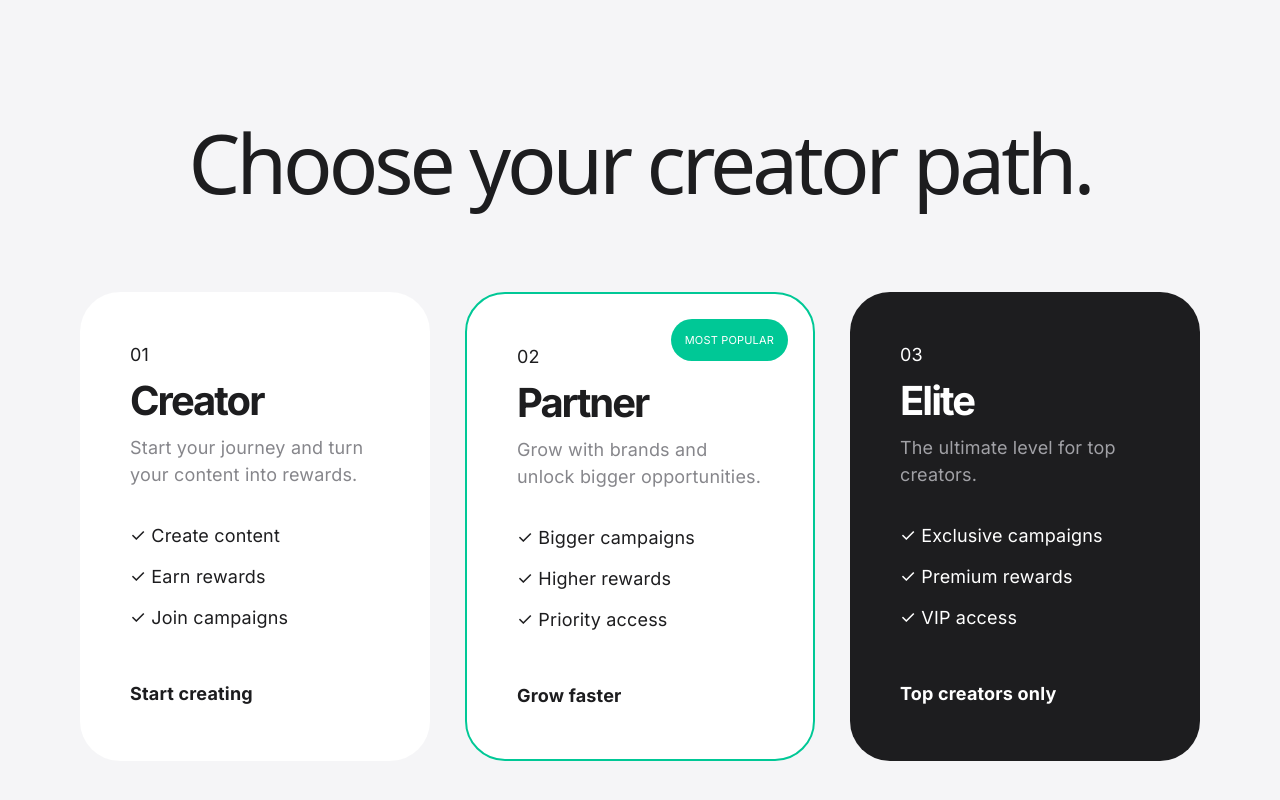
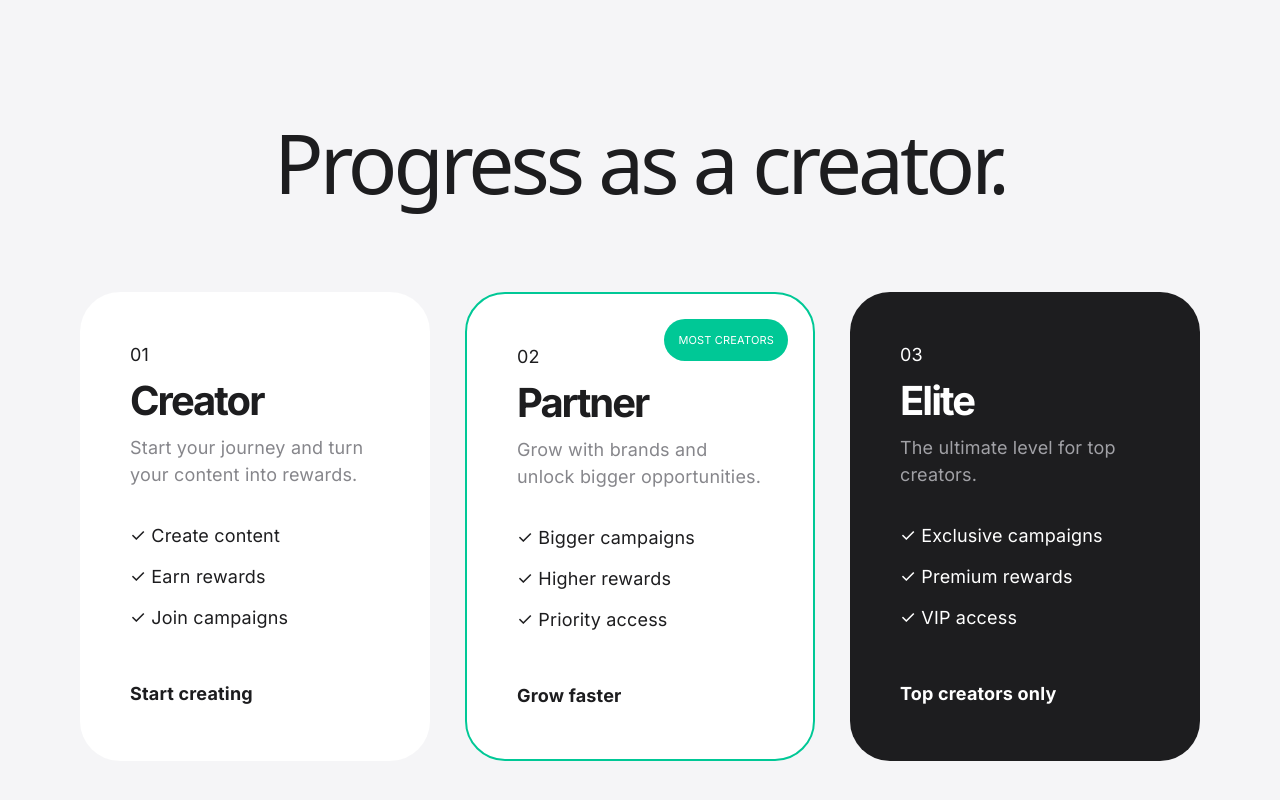
Before and after one commit to jibdevs/SQ-QUESTION-CREATOR, a React (Vite) app: page / in a window 1280 px wide. Shown: the part 3540-4340 px from the top of the page. Built offline with nearby package versions, Linux system fonts and the light colour scheme.

Commit message:
update creator journey section

```diff
--- a/src/App.css
+++ b/src/App.css
@@ -425,7 +425,7 @@ textarea{
 
 
 .partner::before{
-  content:"MOST POPULAR";
+  content:"MOST CREATORS";
   position:absolute;
   top:25px;
   right:25px;
--- a/src/App.jsx
+++ b/src/App.jsx
@@ -367,7 +367,7 @@ Unlock rewards based on your performance.
 
 
 <h2>
-Choose your creator path.
+  Progress as a creator.
 </h2>
 
 
```
